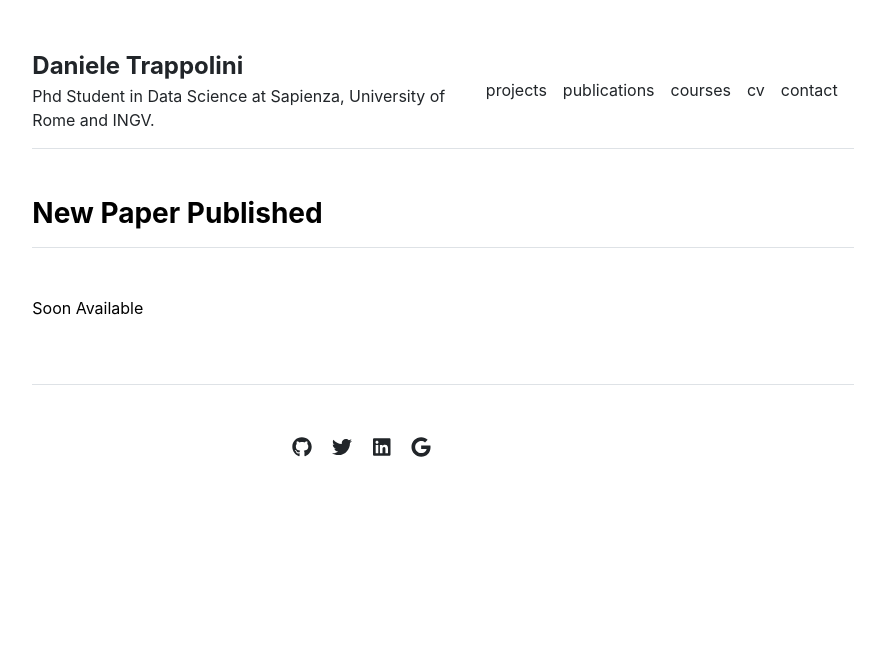
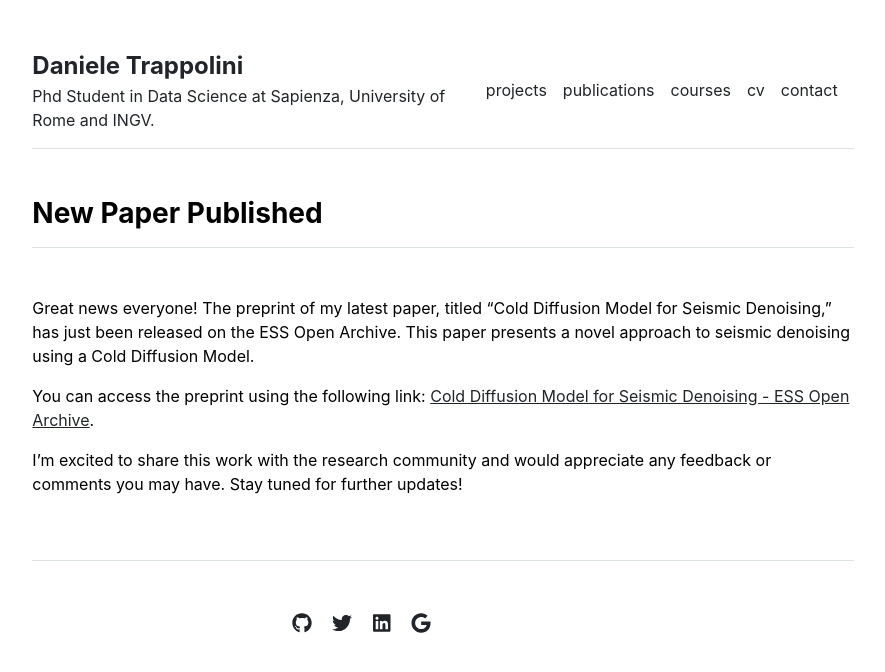
Before and after one commit to Daniele-Trappolini/Daniele-Trappolini.github.io, a Jekyll site: the page built from _posts/2024-03-06-New-Paper-Published.md, in a window 1280 px wide. Shown: the top 672 px of the page, without its empty margins (197-1082 px from the left). Built offline with Jekyll 4.4.1, drawn with Linux system fonts in a browser that asks for light colours.

Commit message:
MARCH 7 1

```diff
--- a/_posts/2024-03-06-New-Paper-Published.md
+++ b/_posts/2024-03-06-New-Paper-Published.md
@@ -3,4 +3,8 @@ layout: post
 title: "New Paper Published"
 ---
 
-Soon Available
+Great news everyone! The preprint of my latest paper, titled "Cold Diffusion Model for Seismic Denoising," has just been released on the ESS Open Archive. This paper presents a novel approach to seismic denoising using a Cold Diffusion Model.
+
+You can access the preprint using the following link: [Cold Diffusion Model for Seismic Denoising - ESS Open Archive](https://essopenarchive.org/doi/full/10.22541/essoar.170964927.71674979/v1).
+
+I'm excited to share this work with the research community and would appreciate any feedback or comments you may have. Stay tuned for further updates!
```
